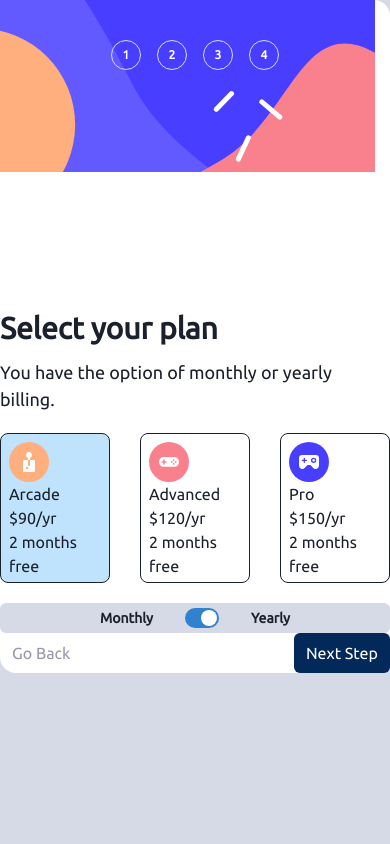
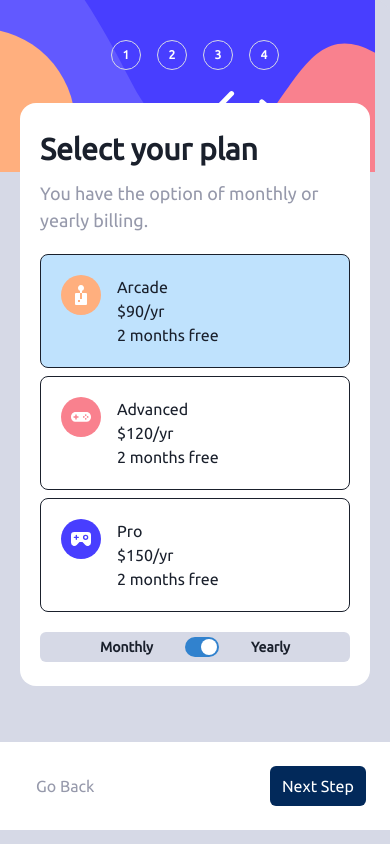
Before and after one commit to builtbyjosh/multi-step-form, a React (Create React App) app: page / in a window 390 px wide. Both pictures are taken after a click on the button "Next Step". Built offline with nearby package versions, Linux system fonts and the light colour scheme.

Commit message:
adjust for mobile view

```diff
--- a/src/App.js
+++ b/src/App.js
@@ -1,9 +1,22 @@
-import React from 'react';
-import { Box, Stack } from '@chakra-ui/react';
+import { useState } from 'react';
+import { Box, Stack, Button } from '@chakra-ui/react';
 import Sidebar from './components/Sidebar';
 import FormContainer from './components/FormContainer';
 
 function App() {
+  const [formStep, setFormStep] = useState(1);
+  const handleNextStep = () => {
+    if (formStep < 5) {
+      setFormStep(prevStep => prevStep + 1);
+    }
+  };
+
+  const handlePreviousStep = () => {
+    if (formStep > 1) {
+      setFormStep(prevStep => prevStep - 1);
+    }
+  };
+
   return (
     <Box h={'100vh'}>
       <Stack
@@ -13,13 +26,59 @@ function App() {
         maxW={'950px'}
         mx={'auto'}
         mt={{ base: 0, md: 12 }}
-        bgColor={'alabaster'}
+        bg={'light-gray'}
         h={'fit-content'}
         borderRadius={'2xl'}
-        bg={'white'}
       >
         <Sidebar />
-        <FormContainer />
+        <Box
+          bg={'white'}
+          ml={{ base: 0, md: '-30px' }}
+          borderRadius={{ base: '2xl', md: null }}
+          px={{ base: 5, md: null }}
+          mx={{ base: 5, md: null }}
+          mt={{ base: -20, md: 0 }}
+          zIndex={{ base: 'auto', md: 1 }}
+        >
+          <FormContainer setFormStep={setFormStep} formStep={formStep} />
+        </Box>
+        {formStep < 5 && (
+          <Box
+            p={{ base: 6, md: null }}
+            mt={{ base: 12, md: null }}
+            // my={{ base: 6, md: null }}
+            bg={'white'}
+          >
+            <Stack
+              direction={'row'}
+              justify={formStep > 1 ? 'space-between' : 'flex-end'}
+            >
+              {formStep > 1 && (
+                <Button
+                  onClick={handlePreviousStep}
+                  variant={'unstyled'}
+                  px={3}
+                  color={'cool-gray'}
+                  fontWeight={'normal'}
+                  cursor={'pointer'}
+                >
+                  Go Back
+                </Button>
+              )}
+              <Button
+                onClick={handleNextStep}
+                variant={'unstyled'}
+                px={3}
+                bgColor={'marine-blue'}
+                color={'white'}
+                fontWeight={'normal'}
+                cursor={'pointer'}
+              >
+                Next Step
+              </Button>
+            </Stack>
+          </Box>
+        )}
       </Stack>
     </Box>
   );
--- a/src/components/AddOns.js
+++ b/src/components/AddOns.js
@@ -15,13 +15,13 @@ const AddOns = ({ setAddOnCharges, isYearly }) => {
     }
   };
   return (
-    <Box pt={12} w={'full'}>
+    <Box w={'full'}>
       <Stack direction={'column'} spacing={6}>
         <Stack>
           <Text fontSize={'3xl'} fontWeight={'bold'}>
             Pick add-ons
           </Text>
-          <Text fontSize={'lg'}>
+          <Text fontSize={'lg'} color={'cool-gray'}>
             Add-ons help enhance your gaming experience
           </Text>
         </Stack>
@@ -48,7 +48,7 @@ const CheckBoxAddOn = ({ addOnDetails, isYearly, handleCheckBoxChange }) => {
   };
   return (
     <Box
-      p={6}
+      p={{ base: 2, md: 6 }}
       w={'100%'}
       border="1px"
       rounded="lg"
@@ -56,20 +56,26 @@ const CheckBoxAddOn = ({ addOnDetails, isYearly, handleCheckBoxChange }) => {
       bg={isChecked ? 'alabaster' : null}
     >
       <Stack direction={'row'}>
-        <Checkbox mr={4} size={'lg'} onChange={e => handleCheck(e)} />
+        <Checkbox
+          mr={{ base: 2, md: 4 }}
+          size={'lg'}
+          onChange={e => handleCheck(e)}
+        />
         <Stack direction={'row'} justify={'space-between'} w={'full'}>
           <Stack
             direction={'column'}
             spacing={0}
             textAlign={'left'}
-            lineHeight={1.1}
+            lineHeight={{ base: 1.5, md: 1.1 }}
           >
             <Text fontWeight={'bold'} fontSize={'md'}>
               {addOnDetails.name}
             </Text>
-            <Text fontSize={'msm'}>{addOnDetails.desc}</Text>
+            <Text color={'cool-gray'} fontSize={{ base: 'xs', md: 'lg' }}>
+              {addOnDetails.desc}
+            </Text>
           </Stack>
-          <Text my={'auto'}>
+          <Text my={'auto'} color={'purplish-blue'}>
             +${addOnDetails.price}/{isYearly ? 'yr' : 'mo'}
           </Text>
         </Stack>
--- a/src/components/FinishingUp.js
+++ b/src/components/FinishingUp.js
@@ -11,7 +11,7 @@ const FinishingUp = ({ isYearly, selectedPlan, addOnCharges, setFormStep }) => {
   };
   console.log('RUNNING TOTAL: ', calculateTotal());
   return (
-    <Box pt={12} w={'full'} color={'cool-gray'}>
+    <Box w={'full'} color={'cool-gray'}>
       <Stack direction={'column'} spacing={6}>
         <Stack>
           <Text fontSize={'3xl'} fontWeight={'bold'} color={'marine-blue'}>
--- a/src/components/FormContainer.js
+++ b/src/components/FormContainer.js
@@ -1,4 +1,4 @@
-import { Box, Button, Stack } from '@chakra-ui/react';
+import { Box } from '@chakra-ui/react';
 import { useState } from 'react';
 import { useForm } from 'react-hook-form';
 import PersonalInfoForm from './PersonalInfoForm';
@@ -7,30 +7,19 @@ import AddOns from './AddOns';
 import FinishingUp from './FinishingUp';
 import ThankYou from './ThankYou';
 
-const FormContainer = () => {
-  const [formStep, setFormStep] = useState(1);
+const FormContainer = ({ formStep, setFormStep }) => {
   const [isYearly, setIsYearly] = useState(true);
   const [selectedPlan, setSelectedPlan] = useState();
   const [addOnCharges, setAddOnCharges] = useState([]);
-  const handleNextStep = () => {
-    if (formStep < 5) {
-      setFormStep(prevStep => prevStep + 1);
-    }
-  };
 
   const { form, register } = useForm();
 
-  const handlePreviousStep = () => {
-    if (formStep > 1) {
-      setFormStep(prevStep => prevStep - 1);
-    }
-  };
   console.log('SELECTED PLAN: ', selectedPlan);
   console.log('ADD ON CHARGES: ', addOnCharges);
-  console.log('FORM STEP: ', formStep);
+
   return (
     <Box mx={'auto'} maxW={'100%'}>
-      <Box h={'90%'}>
+      <Box py={{ base: 6, md: 12 }} h={{ base: null, md: '90%' }}>
         {formStep === 1 && <PersonalInfoForm />}
         {formStep === 2 && (
           <PlanSelectForm
@@ -52,38 +41,6 @@ const FormContainer = () => {
         )}
         {formStep === 5 && <ThankYou />}
       </Box>
-      {formStep < 5 && (
-        <Box>
-          <Stack
-            direction={'row'}
-            justify={formStep > 1 ? 'space-between' : 'flex-end'}
-          >
-            {formStep > 1 && (
-              <Button
-                onClick={handlePreviousStep}
-                variant={'unstyled'}
-                px={3}
-                color={'cool-gray'}
-                fontWeight={'normal'}
-                cursor={'pointer'}
-              >
-                Go Back
-              </Button>
-            )}
-            <Button
-              onClick={handleNextStep}
-              variant={'unstyled'}
-              px={3}
-              bgColor={'marine-blue'}
-              color={'white'}
-              fontWeight={'normal'}
-              cursor={'pointer'}
-            >
-              Next Step
-            </Button>
-          </Stack>
-        </Box>
-      )}
     </Box>
   );
 };
--- a/src/components/PersonalInfoForm.js
+++ b/src/components/PersonalInfoForm.js
@@ -10,7 +10,7 @@ import React from 'react';
 
 const PersonalInfoForm = () => {
   return (
-    <Box pt={12}>
+    <Box>
       <Stack direction={'column'} spacing={6}>
         <Stack>
           <Text fontSize={'3xl'} fontWeight={'bold'}>
--- a/src/components/PlanSelectForm.js
+++ b/src/components/PlanSelectForm.js
@@ -15,18 +15,22 @@ const PlanSelectForm = ({ setSelectedPlan, setIsYearly, isYearly }) => {
   }, [activeIndex, isYearly]);
 
   return (
-    <Box pt={12}>
+    <Box>
       <Stack direction={'column'} spacing={6}>
         <Stack>
           <Text fontSize={'3xl'} fontWeight={'bold'}>
             Select your plan
           </Text>
-          <Text fontSize={'lg'}>
+          <Text fontSize={'lg'} color={'cool-gray'}>
             You have the option of monthly or yearly billing.
           </Text>
         </Stack>
       </Stack>
-      <Stack direction={'row'} my={5} justify={'space-between'}>
+      <Stack
+        direction={{ base: 'column', md: 'row' }}
+        my={5}
+        justify={'space-between'}
+      >
         {billing.map((plan, index) => (
           <PlanCard
             planData={plan}
@@ -68,19 +72,25 @@ const PlanCard = ({
 }) => {
   return (
     <Box
-      border="1px"
-      rounded="lg"
-      h="150px"
-      w={'110px'}
-      p={2}
-      display="flex"
-      flexDirection="column"
-      justifyContent="space-between"
+      border={'1px'}
+      rounded={'lg'}
+      h={{ base: null, md: '150px' }}
+      w={{ base: null, md: '110px' }}
+      p={{ base: 5, md: 2 }}
+      display={'flex'}
+      flexDirection={{ base: 'row', md: 'column' }}
+      justifyContent={{ base: null, md: 'space-between' }}
+      alignItems={{ base: 'flex-start', md: null }}
       onClick={() => handleActiveItem(index)}
       bgColor={activeIndex === index ? 'light-blue' : ''}
     >
-      <Image src={planData.icon} alignSelf="flex-start" />
-      <Stack direction="column" spacing={0} textAlign={'left'}>
+      <Image src={planData.icon} alignSelf={{ base: null, md: 'flex-start' }} />
+      <Stack
+        direction="column"
+        spacing={0}
+        ml={{ base: 4, md: null }}
+        textAlign={'left'}
+      >
         <Text>{planData.name}</Text>
         <Text>
           ${planData.price}/{isYearly ? 'yr' : 'mo'}
--- a/src/components/Sidebar.js
+++ b/src/components/Sidebar.js
@@ -26,7 +26,7 @@ const Sidebar = () => {
       objectFit={{ base: 'fill', md: null }}
       aspectRatio={{ base: null, md: '274/568' }}
       p={5}
-      h={{ base: '250px', md: null }}
+      h={{ base: '175px', md: null }}
     >
       <Stack pt={{ base: 5, md: 10 }} ml={{ base: 0, md: 5 }}>
         <Flex
```
